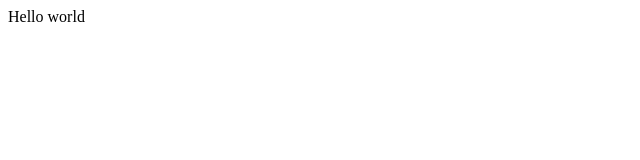
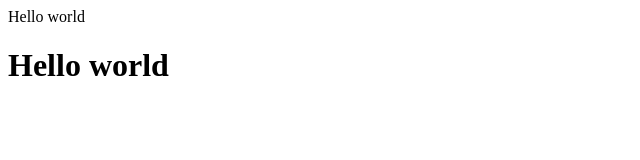
Before and after one commit to viklund/viklund.github.io, a plain HTML site: page index.html in a window 1280 px wide. Shown: the whole page, without its empty margins (0-640 px from the left). Drawn offline with Linux system fonts and the light colour scheme.

Commit message:
Added some html back to the thing

```diff
--- a/index.html
+++ b/index.html
@@ -1 +1,6 @@
-Hello world
+<html>
+    <head>Hello world</head>
+    <body>
+        <h1>Hello world</h1>
+    </body
+</html>
```
